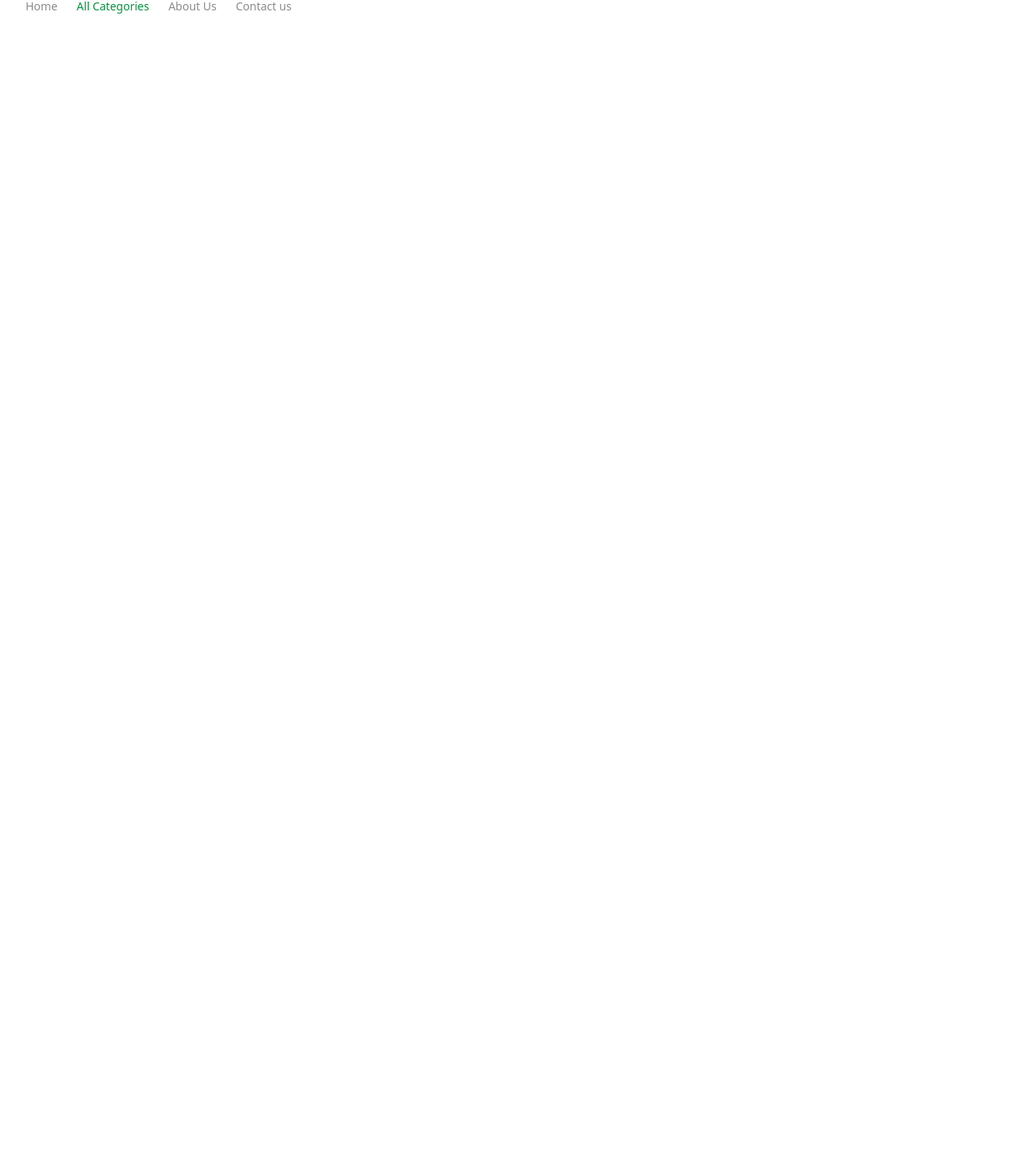
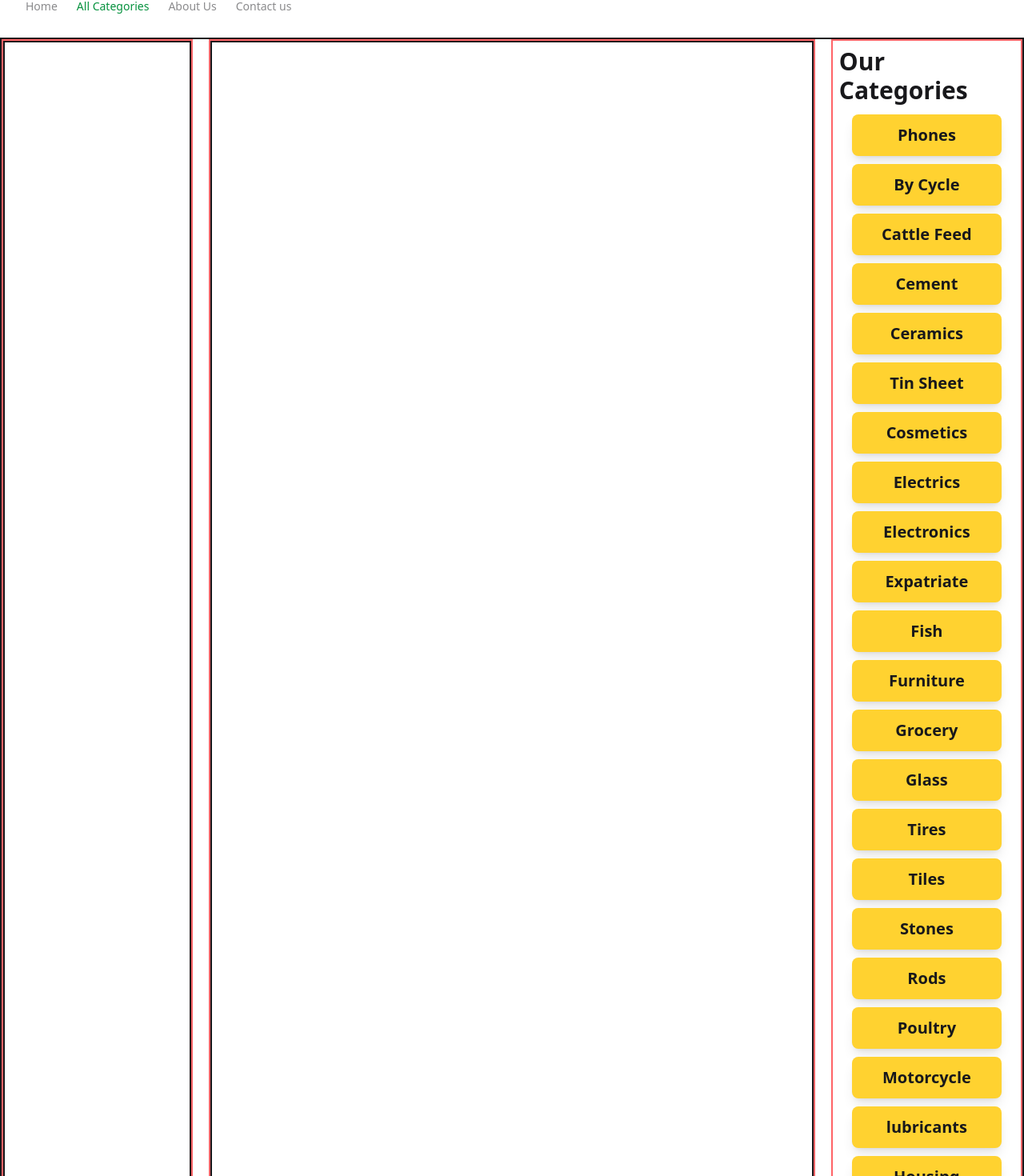
Before and after one commit to Dark-Fahim/fast-dokan, a React (Vite) app: page /categories in a window 1280 px wide. Shown: the part 93-1563 px from the top of the page at 80% size. Before the commit the page ends 800 px from the top, so only its background shows below. Built offline with nearby package versions, Linux system fonts and the light colour scheme.

Commit message:
category list added

```diff
--- a/src/components/AllCategories.jsx
+++ b/src/components/AllCategories.jsx
@@ -79,12 +79,12 @@ const AllCategories = () => {
             </div>
             <div className="flex md:hidden gap-4 overflow-x-auto scrollbar-thin scrollbar-thumb-gray-400 scrollbar-track-gray-200 p-2">
                 <div>
-                    <Category img={phoneImg} title={'Phones'}></Category>
-                    <Category img={electronics} title={'By Cycle'}></Category>
+                    <Link to={'/categories'}><Category img={phoneImg} title={'Phones'}></Category></Link>
+                    <Link to={'/categories'}><Category img={electronics} title={'By Cycle'}></Category></Link>
                 </div>
                 <div>
-                    <Category img={rods} title={'Cattle Feed'}></Category>
-                    <Category img={tiles} title={'Cement'}></Category>
+                    <Link to={'/categories'}><Category img={rods} title={'Cattle Feed'}></Category></Link>
+                    <Link to={'/categories'}><Category img={tiles} title={'Cement'}></Category></Link>
                 </div>
                 <div>
                     <Category img={ceramics} title={'Ceramics'}></Category>
--- a/src/components/Categories.jsx
+++ b/src/components/Categories.jsx
@@ -1,9 +1,20 @@
 import React from 'react';
+import ShopLOcations from './ShopLOcations';
+import CategoryItems from './CategoryItems';
+import CategoryLists from './CategoryLists';
 
 const Categories = () => {
     return (
-        <div>
-
+        <div className='border-2 min-h-[500px] grid gap-5 mt-5 grid-cols-5'>
+            <div className=' border-2 border-red-400 '>
+                <ShopLOcations></ShopLOcations>
+            </div>
+            <div className=' border-2 border-red-400 col-span-3'>
+                <CategoryItems></CategoryItems>
+            </div>
+            <div className=' border-2 border-red-400 '>
+                <CategoryLists></CategoryLists>
+            </div>
         </div>
     );
 };
--- /dev/null
+++ b/src/components/CategoryItems.jsx
@@ -0,0 +1,11 @@
+import React from 'react';
+
+const CategoryItems = () => {
+    return (
+        <div className='border-2 col-span-3 h-full'>
+
+        </div>
+    );
+};
+
+export default CategoryItems;
--- a/src/components/CategoryLists.jsx
+++ b/src/components/CategoryLists.jsx
@@ -2,7 +2,36 @@ import React from 'react';
 
 const CategoryLists = () => {
     return (
-        <div>
+        <div className='px-2 mt-2'>
+            <h2 className='text-3xl font-bold mb-3'>Our Categories</h2>
+
+            <ul className='flex flex-col gap-2.5 px-4 '>
+                <li className='bg-amber-300 rounded-lg text-xl font-semibold shadow-lg p-3 text-center'>Phones</li>
+                <li className='bg-amber-300 rounded-lg text-xl font-semibold shadow-lg p-3 text-center'>By Cycle</li>
+                <li className='bg-amber-300 rounded-lg text-xl font-semibold shadow-lg p-3 text-center'>Cattle Feed</li>
+                <li className='bg-amber-300 rounded-lg text-xl font-semibold shadow-lg p-3 text-center'>Cement</li>
+                <li className='bg-amber-300 rounded-lg text-xl font-semibold shadow-lg p-3 text-center'>Ceramics</li>
+                <li className='bg-amber-300 rounded-lg text-xl font-semibold shadow-lg p-3 text-center'>Tin Sheet</li>
+                <li className='bg-amber-300 rounded-lg text-xl font-semibold shadow-lg p-3 text-center'>Cosmetics</li>
+                <li className='bg-amber-300 rounded-lg text-xl font-semibold shadow-lg p-3 text-center'>Electrics</li>
+                <li className='bg-amber-300 rounded-lg text-xl font-semibold shadow-lg p-3 text-center'>Electronics</li>
+                <li className='bg-amber-300 rounded-lg text-xl font-semibold shadow-lg p-3 text-center'>Expatriate</li>
+                <li className='bg-amber-300 rounded-lg text-xl font-semibold shadow-lg p-3 text-center'>Fish</li>
+                <li className='bg-amber-300 rounded-lg text-xl font-semibold shadow-lg p-3 text-center'>Furniture</li>
+                <li className='bg-amber-300 rounded-lg text-xl font-semibold shadow-lg p-3 text-center'>Grocery</li>
+                <li className='bg-amber-300 rounded-lg text-xl font-semibold shadow-lg p-3 text-center'>Glass</li>
+                <li className='bg-amber-300 rounded-lg text-xl font-semibold shadow-lg p-3 text-center'>Tires</li>
+                <li className='bg-amber-300 rounded-lg text-xl font-semibold shadow-lg p-3 text-center'>Tiles</li>
+                <li className='bg-amber-300 rounded-lg text-xl font-semibold shadow-lg p-3 text-center'>Stones</li>
+                <li className='bg-amber-300 rounded-lg text-xl font-semibold shadow-lg p-3 text-center'>Rods</li>
+                <li className='bg-amber-300 rounded-lg text-xl font-semibold shadow-lg p-3 text-center'>Poultry</li>
+                <li className='bg-amber-300 rounded-lg text-xl font-semibold shadow-lg p-3 text-center'>Motorcycle</li>
+                <li className='bg-amber-300 rounded-lg text-xl font-semibold shadow-lg p-3 text-center'>lubricants</li>
+                <li className='bg-amber-300 rounded-lg text-xl font-semibold shadow-lg p-3 text-center'>Housing</li>
+                <li className='bg-amber-300 rounded-lg text-xl font-semibold shadow-lg p-3 text-center'>Hardware</li>
+                <li className='bg-amber-300 rounded-lg text-xl font-semibold shadow-lg p-3 text-center'>Electrics</li>
+                <li className='bg-amber-300 rounded-lg text-xl font-semibold shadow-lg p-3 text-center'>Phones</li>
+            </ul>
 
         </div>
     );
--- /dev/null
+++ b/src/components/ShopLOcations.jsx
@@ -0,0 +1,11 @@
+import React from 'react';
+
+const ShopLOcations = () => {
+    return (
+        <div className='border-2 h-full'>
+
+        </div>
+    );
+};
+
+export default ShopLOcations;
```
